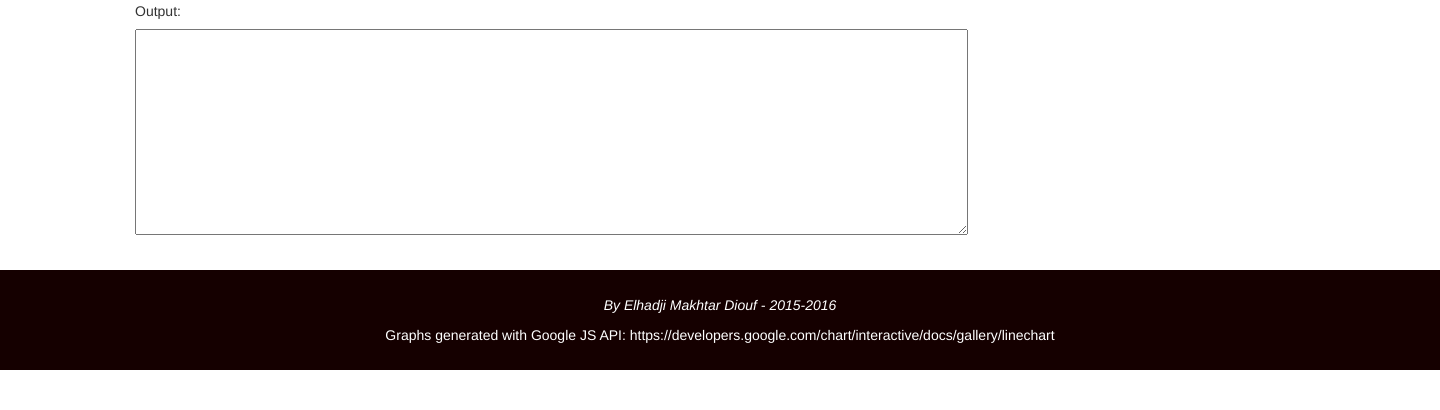
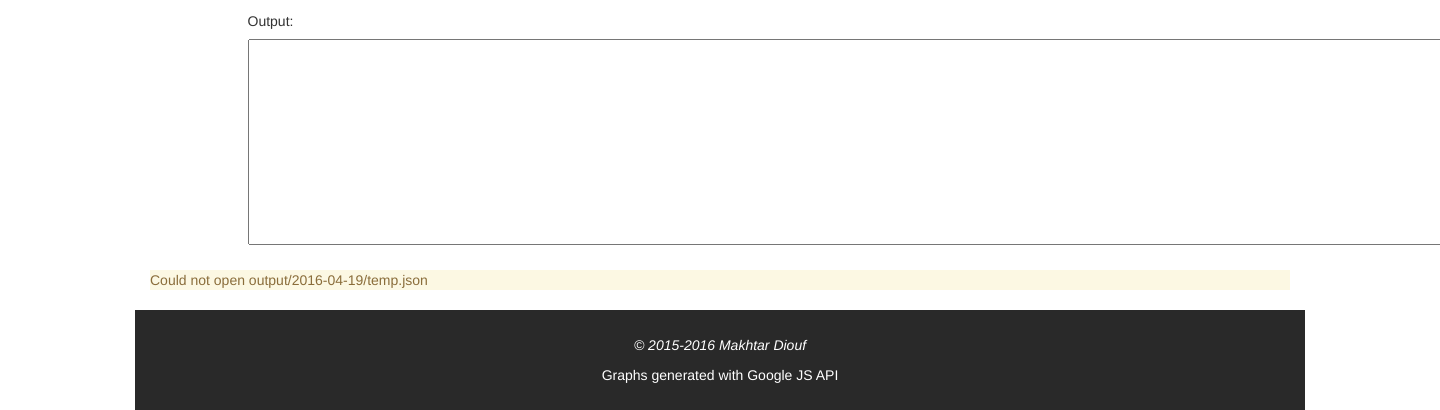
Before and after one commit to makhtardiouf/ardui_webiface, a PHP site: page / in a window 1440 px wide; the page is wider, and only the part inside the window is pictured. Shown: the part 618-1028 px from the top of that part. Before the commit the page ends 988 px from the top of that part, so only its background shows below. Run offline with PHP 8.4, Linux system fonts and the light colour scheme; data that the repository does not hold is empty; some libraries are stand-ins or nearby versions.

Commit message:
UI improvement and sessions messages

```diff
--- a/css/app.css
+++ b/css/app.css
@@ -15,17 +15,17 @@
 
 .header .jumbotron {
     color: #fff;
-    background-color:#150000;/* #690000;#292929; */
+    background-color:#292929;
     padding-top: 20px;
-    margin-bottom: 20px;
+    margin-bottom: 10px;
 }
 
 .footer {
     min-height: 100px;
     color: #fff;
-    background-color:#150000;
+    background-color:#292929;
     padding-top: 25px;
-    margin-top: 30px;
+    margin-top: 20px;
     text-align: center;
 }
 .footer a{ color: #fff;}
--- a/index.php
+++ b/index.php
@@ -12,19 +12,21 @@
         <script src="https://ajax.googleapis.com/ajax/libs/jquery/1.11.3/jquery.min.js"></script>
         <script src="http://maxcdn.bootstrapcdn.com/bootstrap/3.3.5/js/bootstrap.min.js"></script>
         <script src="js/app.js"></script>
-        <title> Arduino control and monitoring interface - Makhtar </title>
+        <title> Arduino control and monitoring interface</title>
     </head>
     <body> <!--  Top Header -->
-        <div class="container-fluid header">
+        <div class="container header">
             <div class="jumbotron">
-                <h4> Arduino control and monitoring interface - Makhtar </h4>
+                <h4> Arduino control and monitoring interface</h4>
                 <progress id="pbar"> </progress>
-                <br>Displaying data for: <?php echo date("Y-m-d"); require_once 'read.php'; ?> ...
+                <br>Displaying data for: <?php echo date("Y-m-d");
+                $_SESSION["error_msg"] = "";
+                require_once 'read.php'; ?> ...
             </div>
         </div>
 
         <!-- Main content -->
-        <div class="view-container container-fluid content">
+        <div class="view-container container content">
             <div class="row">
                 <div class="col-md-1"></div>
                 <div class="col-md-5">
@@ -37,29 +39,32 @@
                 </div>
                 <div class="col-md-1">
                     <a href="#" id="arduinput" data-toggle="popover" title="Popover Header" data-content="" onclick="sendInput('alert');">
-                        <button type="button" class="btn btn-danger">Send Alert</button>
+                        <button type="button" class="btn btn-danger">Send Command</button>
                     </a>
                 </div>
             </div>
 
-            <!-- Generate the javascript for plotting graph with Google API
+            <!-- Generate the javascript code for plotting graphes with Google API
             https://developers.google.com/chart/interactive/docs/gallery/linechart -->
             <div id="graphs"> <?php require_once 'visualize.php'; ?> </div>
 
             <div class="row" id="graph1">
-                <div class="col-md-3" id="hum"></div>
-                <div class="col-md-3" id="sound"></div>
+                <div class="col-md-1"></div>
+                <div class="col-md-5" id="hum">Test</div>
+                <div class="col-md-5" id="sound"></div>
             </div>
             <div class="row" id="graph2">
-                <div class="col-md-3" id="light"></div>
-                <div class="col-md-3" id="temp"></div>
+                <div class="col-md-1"></div>
+                <div class="col-md-5" id="light"></div>
+                <div class="col-md-5" id="temp"></div>
             </div>
+
             <div class="row">
-                <div class="col-md-1"></div>
-                <div class="col-md-6">
-                    <!-- Display logs of received requests in a textarea -->
+                <div class="col-md-1"> </div>
+                <div class="col-md-10">
+                    <!-- Display logs of received requests -->
                     <h5>Output: </h5>
-                    <textarea rows="10" cols="100" id="output"></textarea>
+                    <textarea rows="10" cols="150" id="output"></textarea>
                 </div>
             </div>
 
@@ -76,11 +81,13 @@
                 </div>
             </div>
 
+            <br/><div class="alert-warning"><?php echo $_SESSION["error_msg"]; ?></div>
+
             <div class="row footer">
                 <div class="col-md-12">
-                    <p><i>By <a href="mailto:makhtar.diouf@gmail.com">Elhadji Makhtar Diouf - 2015-2016</a></i></p>
-                    <p> Graphs generated with Google JS API: <a href="https://developers.google.com/chart/interactive/docs/gallery/linechart" target="_blank">
-                            https://developers.google.com/chart/interactive/docs/gallery/linechart</a><p>
+                    <p><i>&copy; 2015-<?php echo date("Y"); ?> <a href="mailto:makhtar.diouf@gmail.com">Makhtar Diouf</a></i></p>
+                    <p><a href="https://developers.google.com/chart/interactive/docs/gallery/linechart" target="_blank">
+                             Graphs generated with Google JS API</a><p>
                 </div>
             </div>
         </div>
--- a/read.php
+++ b/read.php
@@ -1,7 +1,9 @@
 <?php
+
 /**
  * Makhtar Diouf - Arduino project
  * Process received data stored in json files: humidity, sound, temperature...etc
+ * $Id$
  */
 class ArduiData {
 
@@ -13,45 +15,42 @@
 
     public function getData($target) {
         $this->processData($target);
-        // return $this->data;
     }
 
     protected function processData($file) {
+
         $date = date("Y-m-d");
         $dir = "output/" . $date . "/";
-        // $files = array("hum", "light", "sound");
-
         $jsDateTime = function ($arg) {
             echo '[new Date(' . $arg[0] * 1000 . "), $arg[1] ],";
         };
 
-        //  foreach ($files as $file) {
         $target = $dir . $file . ".json";
         $fp = fopen($target, "r");
         if (!$fp) {
-            // echo "Could not open $target";
+            $_SESSION["error_msg"] = "Could not open $target";
             return;
         }
 
         $output = "";
         while ($line = fgets($fp)) {
-            $temp = json_decode($line); //, true);
+            $temp = json_decode($line);
             if (!feof($fp) || (!empty($temp[0]))) {
                 $output .= $jsDateTime($temp);
             }
         }
-
         echo $output;
         fclose($fp);
     }
 
     public static function readLastData($file) {
+        try {
             $date = date("Y-m-d");
             $dir = "output/" . $date . "/";
             $target = $dir . $file . ".json";
             $fp = fopen($target, "r");
             if (!$fp) {
-            echo "Could not open $target";
+                $_SESSION["error_msg"] = "Could not open $target";
                 return;
             }
 
@@ -64,6 +63,9 @@
             }
             echo fgets($fp);
             fclose($fp);
+        } catch (Exception $ex) {
+            $_SESSION["error_msg"] = "Could not open $target: " . $ex->getMessage();
+        }
     }
 
 }
--- a/visualize.php
+++ b/visualize.php
@@ -1,4 +1,4 @@
-<!-- Process received data, and display graphs - Makhtar Diouf -->
+<!-- Process received data, and display charts - Makhtar Diouf -->
 
 <script type="text/javascript">
     // Load the Visualization API and the piechart package.
@@ -46,7 +46,6 @@
             // Instantiate and draw our chart
             chart = new google.visualization.LineChart(document.getElementById('<?php echo $charts[$i]; ?>'));
             chart.draw(data, options);
-
 <?php } ?>
     }
 </script>
```
Also changed, not shown: rxdata.php (+7 -7 lines), txdata.php (+7 -5 lines). Lines whose indentation alone changed are shown as unchanged.
